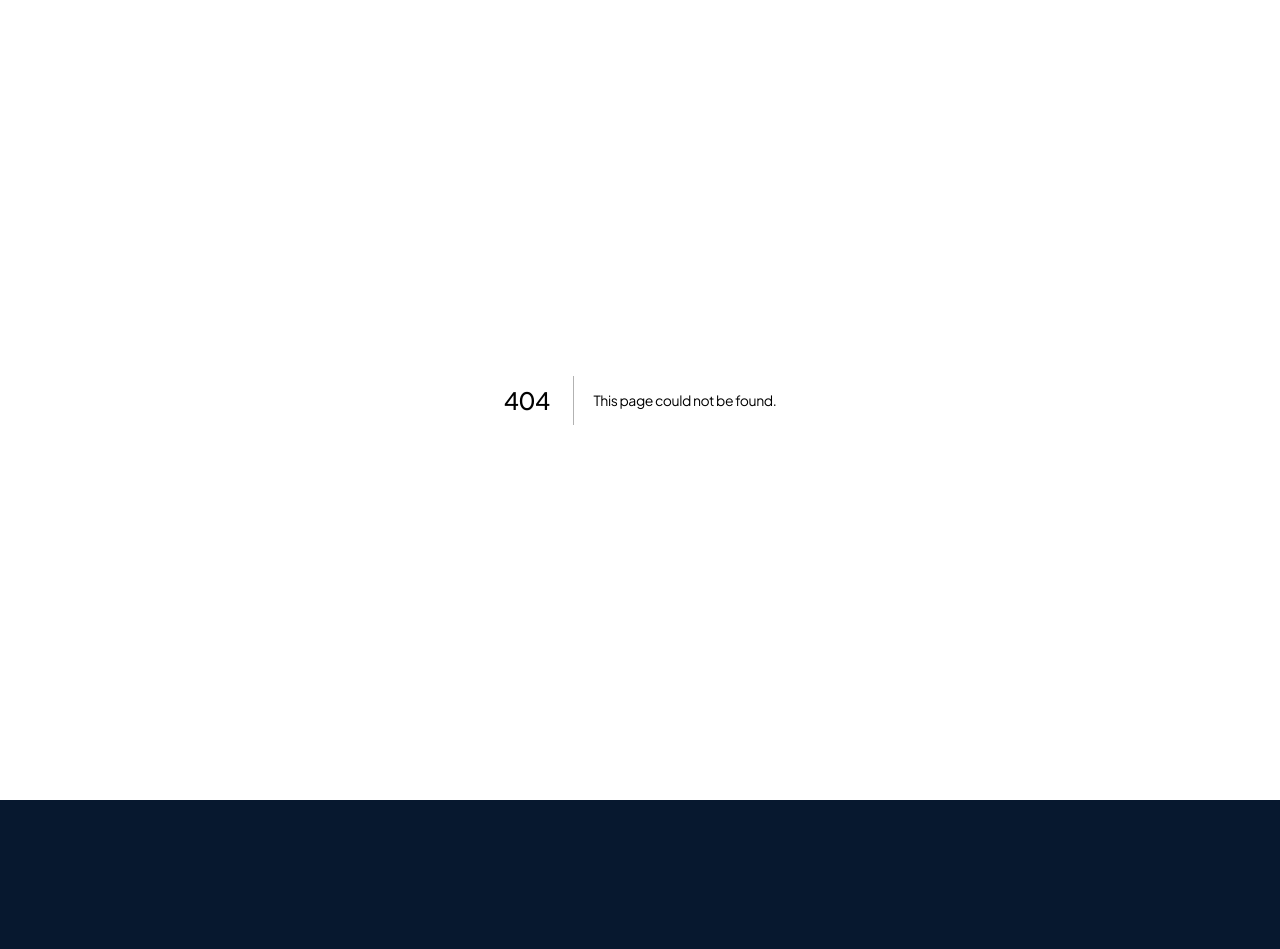
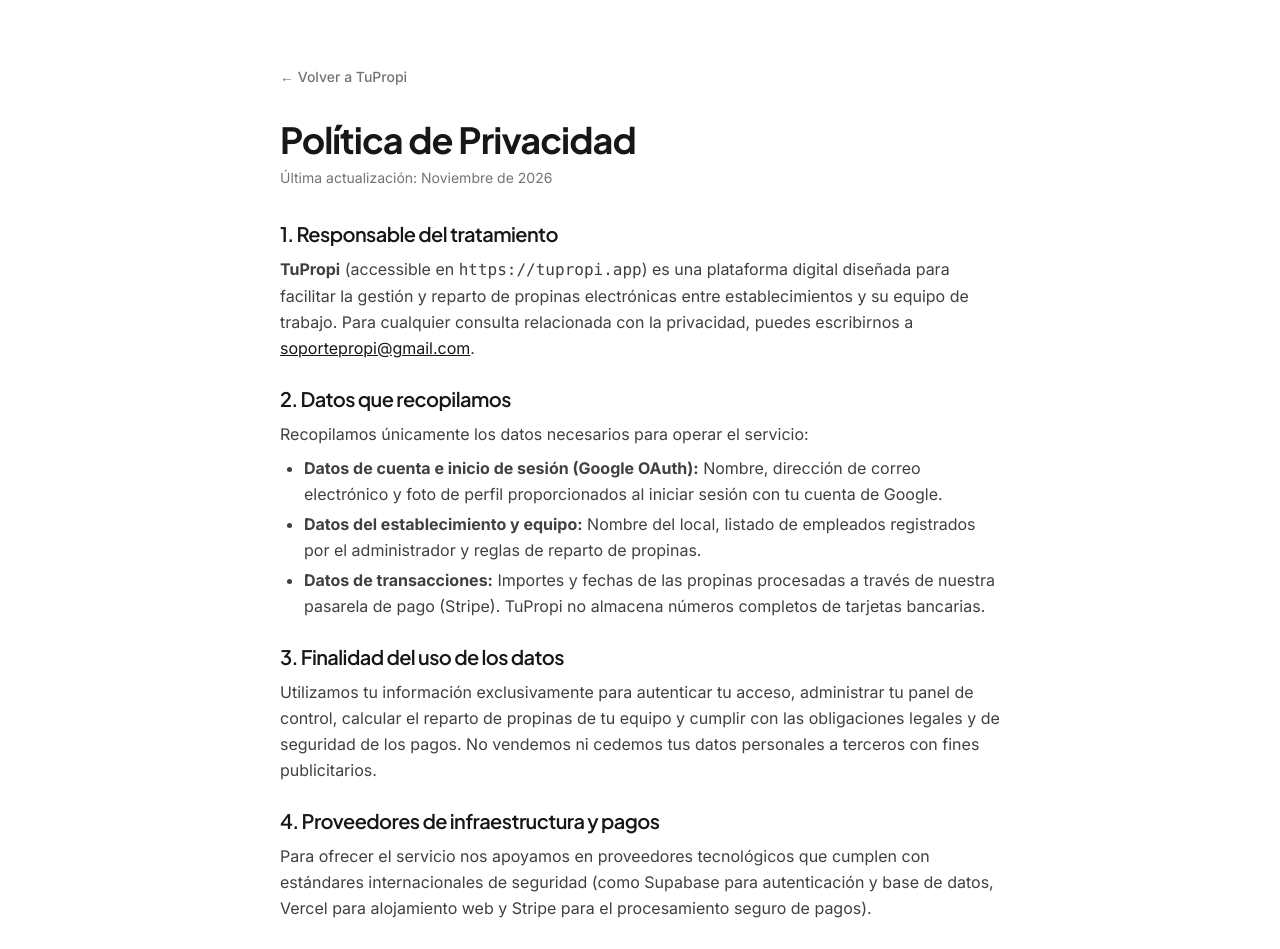
Before and after one commit to felipeamazon83-cyber/propi, a Next.js app in the folder frontend/: page /privacidad in a window 1280 px wide. Before the commit this address had no page. Shown: the top 949 px of the page. Before the commit the page ends 800 px from the top, so only its background shows below. Built offline with nearby package versions, Linux system fonts and the light colour scheme.

Commit message:
Add privacy policy page for TuPropi
This file contains the privacy policy for TuPropi, detailing data collection, usage, and user rights.

```diff
--- /dev/null
+++ b/frontend/app/privacidad/page.tsx
@@ -0,0 +1,108 @@
+import Link from 'next/link';
+
+export const metadata = {
+  title: 'Política de Privacidad | TuPropi',
+  description: 'Política de privacidad y protección de datos de TuPropi.',
+};
+
+export default function PrivacidadPage() {
+  return (
+    <main className="min-h-screen bg-white text-neutral-900">
+      <div className="mx-auto max-w-3xl px-6 py-16">
+        <div className="mb-8">
+          <Link
+            href="/"
+            className="text-sm font-medium text-neutral-500 hover:text-neutral-900 transition-colors"
+          >
+            ← Volver a TuPropi
+          </Link>
+        </div>
+
+        <h1 className="text-3xl font-bold tracking-tight text-neutral-900 sm:text-4xl">
+          Política de Privacidad
+        </h1>
+        <p className="mt-2 text-sm text-neutral-500">
+          Última actualización: Noviembre de 2026
+        </p>
+
+        <div className="mt-8 space-y-6 text-base leading-relaxed text-neutral-700">
+          <section>
+            <h2 className="text-xl font-semibold text-neutral-900">
+              1. Responsable del tratamiento
+            </h2>
+            <p className="mt-2">
+              <strong>TuPropi</strong> (accessible en <code>https://tupropi.app</code>) es una
+              plataforma digital diseñada para facilitar la gestión y reparto de propinas
+              electrónicas entre establecimientos y su equipo de trabajo. Para cualquier consulta
+              relacionada con la privacidad, puedes escribirnos a{' '}
+              <a href="mailto:soportepropi@gmail.com" className="underline text-neutral-900">
+                soportepropi@gmail.com
+              </a>.
+            </p>
+          </section>
+
+          <section>
+            <h2 className="text-xl font-semibold text-neutral-900">
+              2. Datos que recopilamos
+            </h2>
+            <p className="mt-2">
+              Recopilamos únicamente los datos necesarios para operar el servicio:
+            </p>
+            <ul className="mt-2 list-disc space-y-1 pl-6">
+              <li>
+                <strong>Datos de cuenta e inicio de sesión (Google OAuth):</strong> Nombre,
+                dirección de correo electrónico y foto de perfil proporcionados al iniciar sesión
+                con tu cuenta de Google.
+              </li>
+              <li>
+                <strong>Datos del establecimiento y equipo:</strong> Nombre del local, listado
+                de empleados registrados por el administrador y reglas de reparto de propinas.
+              </li>
+              <li>
+                <strong>Datos de transacciones:</strong> Importes y fechas de las propinas
+                procesadas a través de nuestra pasarela de pago (Stripe). TuPropi no almacena
+                números completos de tarjetas bancarias.
+              </li>
+            </ul>
+          </section>
+
+          <section>
+            <h2 className="text-xl font-semibold text-neutral-900">
+              3. Finalidad del uso de los datos
+            </h2>
+            <p className="mt-2">
+              Utilizamos tu información exclusivamente para autenticar tu acceso, administrar tu
+              panel de control, calcular el reparto de propinas de tu equipo y cumplir con las
+              obligaciones legales y de seguridad de los pagos. No vendemos ni cedemos tus datos
+              personales a terceros con fines publicitarios.
+            </p>
+          </section>
+
+          <section>
+            <h2 className="text-xl font-semibold text-neutral-900">
+              4. Proveedores de infraestructura y pagos
+            </h2>
+            <p className="mt-2">
+              Para ofrecer el servicio nos apoyamos en proveedores tecnológicos que cumplen con
+              estándares internacionales de seguridad (como Supabase para autenticación y base de
+              datos, Vercel para alojamiento web y Stripe para el procesamiento seguro de pagos).
+            </p>
+          </section>
+
+          <section>
+            <h2 className="text-xl font-semibold text-neutral-900">
+              5. Tus derechos
+            </h2>
+            <p className="mt-2">
+              Puedes solicitar el acceso, rectificación o eliminación de tus datos y de tu cuenta
+              en cualquier momento enviando un correo a{' '}
+              <a href="mailto:soportepropi@gmail.com" className="underline text-neutral-900">
+                soportepropi@gmail.com
+              </a>.
+            </p>
+          </section>
+        </div>
+      </div>
+    </main>
+  );
+}
```
